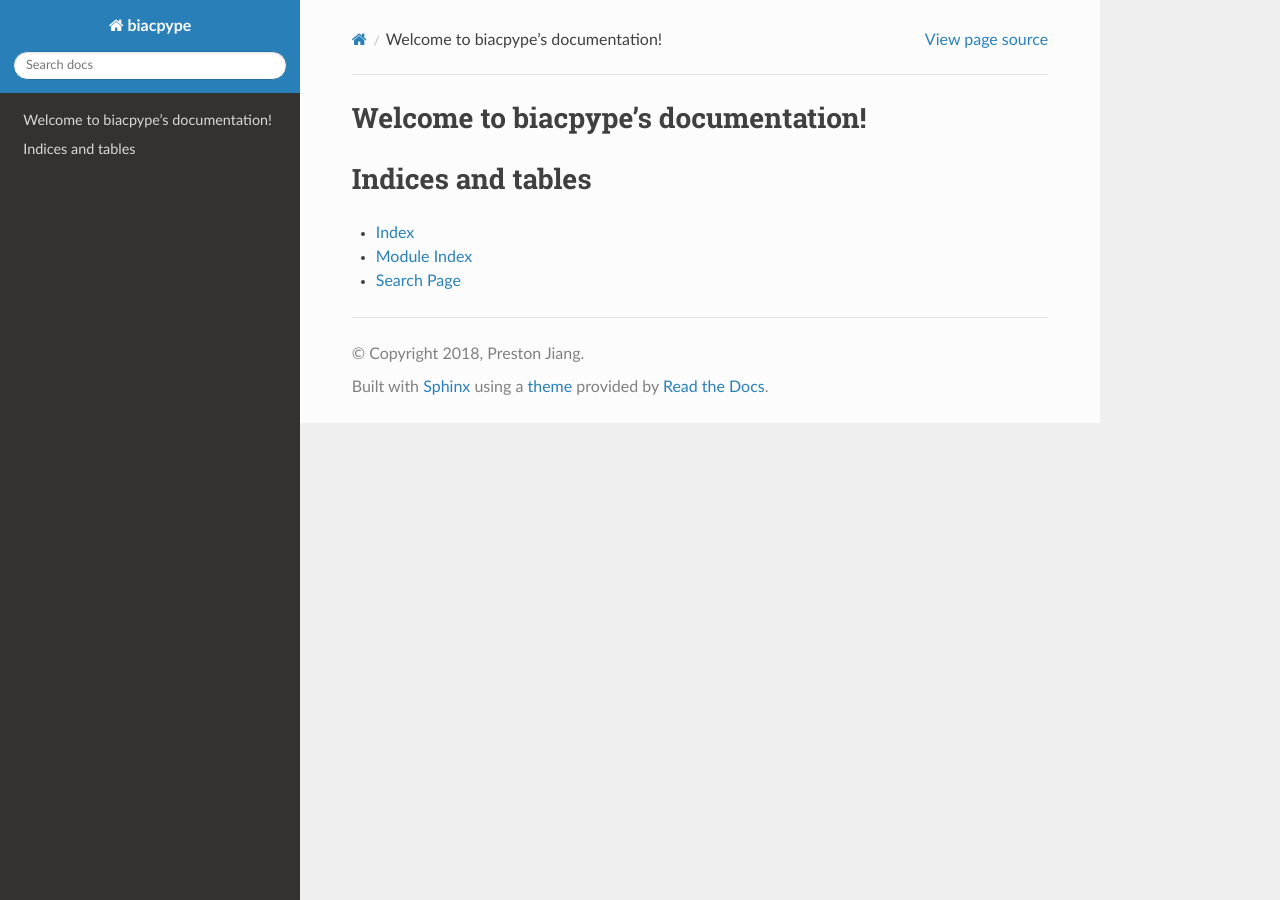
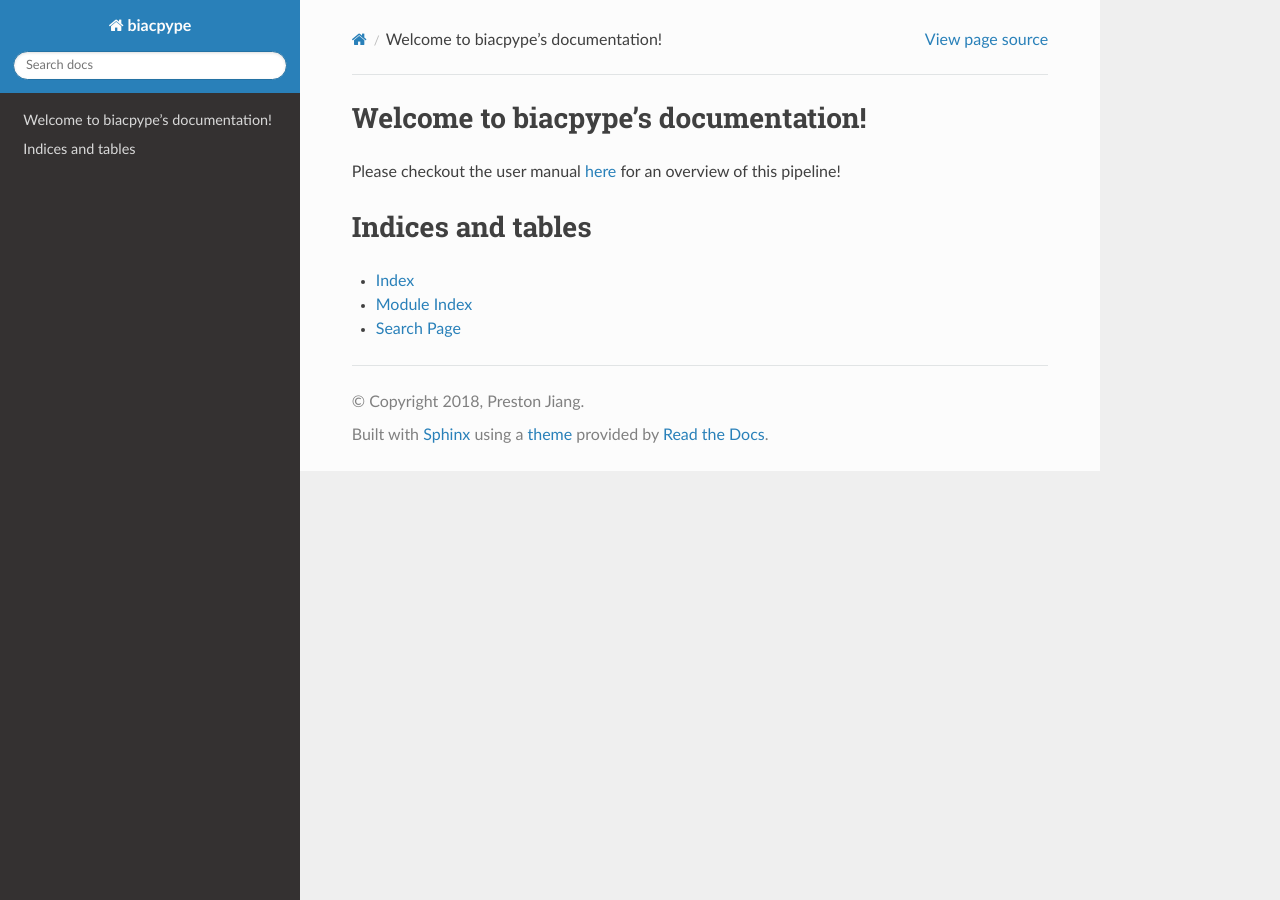
Before and after one commit to MotivatedMemoryLab/biacpype, a Sphinx documentation site: the page built from docs/source/index.rst, in a window 1280 px wide. Built offline with Sphinx 7.4.7 and the Read the Docs theme 2.0.0, drawn with Linux system fonts in a browser that asks for light colours.

Commit message:
add link to manual

```diff
--- a/docs/source/index.rst
+++ b/docs/source/index.rst
@@ -10,6 +10,10 @@ Welcome to biacpype's documentation!
    :maxdepth: 2
    :caption: Contents:
 
+Please checkout the user manual `here`_ for an overview of this pipeline!
+
+.. _here: ../../manual/manual.pdf
+
 
 
 Indices and tables
```
Also changed, not shown: 9 other files.
